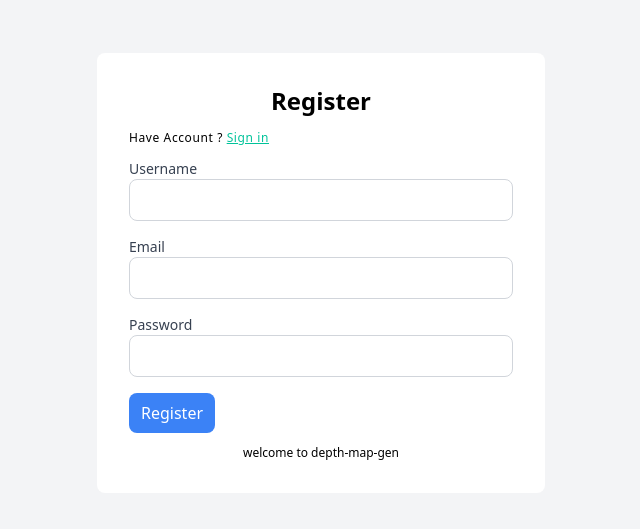
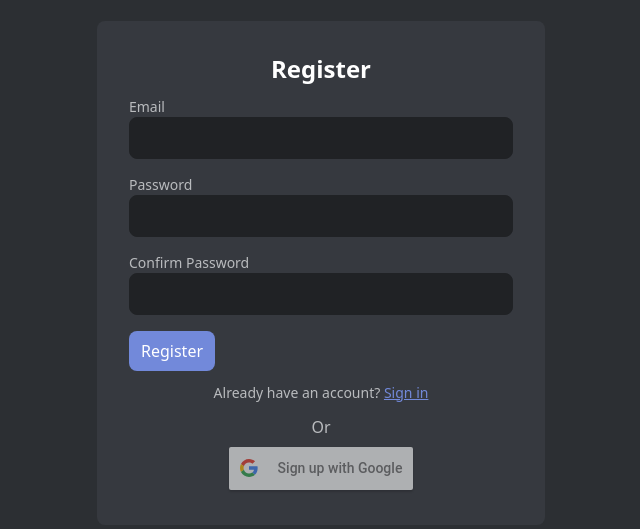
Before and after one commit to taketec/xy96, a React (Create React App) app in the folder frontend/: page /register in a window 1280 px wide. Shown: the part 127-656 px from the top of the page, without its empty margins (319-959 px from the left). Built offline with nearby package versions, Linux system fonts and the light colour scheme.

Commit message:
login ui

```diff
--- a/frontend/package.json
+++ b/frontend/package.json
@@ -11,7 +11,9 @@
     "postcss-cli": "^11.0.0",
     "react": "^18.2.0",
     "react-dom": "^18.2.0",
+    "react-google-login": "^5.2.2",
     "react-router-dom": "^6.22.3",
+    "react-spinners": "^0.13.8",
     "react-toastify": "^10.0.5",
     "web-vitals": "^2.1.4"
   },
--- a/frontend/src/App.js
+++ b/frontend/src/App.js
@@ -2,14 +2,15 @@ import React from 'react';
 import { BrowserRouter as Router, Routes, Route } from 'react-router-dom';
 import Login from './pages/Login'; // Import your Login component
 import Register from './pages/Register';
+import Username from './pages/Username'; // Import your Username component
 
 function App() {
   return (
     <Router>
       <Routes>
         <Route path="/login" element={<Login />} />
-        {/* Add other routes here, e.g., */}
         <Route path="/register" element={<Register />} />
+        <Route path="/username" element={<Username />} /> {/* New route for Username component */}
       </Routes>
     </Router>
   );
--- a/frontend/src/pages/Login.jsx
+++ b/frontend/src/pages/Login.jsx
@@ -1,13 +1,11 @@
-
 import React, { useState, useEffect } from 'react';
-import { Link,useNavigate } from 'react-router-dom'; // For navigation after login
-
+import { Link, useNavigate } from 'react-router-dom';
 import { loginUser, validUser } from '../apis/auth';
-
+import ClipLoader from 'react-spinners/ClipLoader';
+import { GoogleLogin } from 'react-google-login'; // Import GoogleLogin
 
 const Login = () => {
   const navigate = useNavigate();
-
   const [email, setEmail] = useState('');
   const [password, setPassword] = useState('');
   const [errorMessage, setErrorMessage] = useState(null);
@@ -21,9 +19,9 @@ const Login = () => {
         if (token) {
           const response = await validUser();
           if (response.token) {
-              navigate('/dashboard'); // Replace with your dashboard route
+            navigate('/dashboard');
           } else {
-              localStorage.removeItem('userToken'); // Clear invalid token
+            localStorage.removeItem('userToken');
           }
         }
       } catch (error) {
@@ -32,7 +30,7 @@ const Login = () => {
     };
 
     checkAuth();
-    }, []); // Run only on component mount
+  }, [navigate]);
 
   const handleSubmit = async (event) => {
     event.preventDefault();
@@ -41,10 +39,10 @@ const Login = () => {
 
     try {
       const response = await loginUser({ email, password });
-        const token = response.data.token; // Assuming token is in response data
+      const token = response.data.token;
 
       localStorage.setItem('userToken', token);
-        navigate('/dashboard'); // Replace with your dashboard route
+      navigate('/dashboard');
     } catch (error) {
       console.error('Login error:', error);
       setErrorMessage(error.response?.data?.message || 'Login failed');
@@ -53,15 +51,28 @@ const Login = () => {
     }
   };
 
+  // Handle successful Google login
+  const handleGoogleSuccess = (response) => {
+    console.log('Google login successful:', response);
+    // Use response.profileObj or response.tokenId for further processing
+    // You might want to authenticate the user on the backend using the token
+    // and then navigate to the desired page.
+  };
+
+  // Handle failed Google login
+  const handleGoogleFailure = (response) => {
+    console.error('Google login failed:', response);
+    // setErrorMessage('Google login failed. Please try again.');
+  };
+
   return (
-      <div className="flex min-h-screen items-center justify-center bg-gray-100">
-        <div className="w-full max-w-md p-8 space-y-3 rounded-lg bg-white ">
-          <h1 className="text-2xl font-bold text-center">Login</h1>
-          <p className='text-[#000000] text-[12px] tracking-wider font-medium'>No Account ? <Link className='text-[rgba(0,195,154,1)] underline' to="/register">Sign up</Link></p>
+    <div className="flex min-h-screen items-center justify-center bg-[#2c2f33]">
+      <div className="w-full max-w-md p-8 space-y-3 rounded-lg bg-[#36393f]">
+        <h1 className="text-2xl font-bold text-center text-[#ffffff]">Login</h1>
         {errorMessage && <div className="text-red-500 text-center">{errorMessage}</div>}
         <form onSubmit={handleSubmit} className="space-y-4">
           <div className="flex flex-col">
-              <label htmlFor="email" className="text-sm font-medium text-gray-700">
+            <label htmlFor="email" className="text-sm font-medium text-[#b9bbbe]">
               Email
             </label>
             <input
@@ -69,12 +80,12 @@ const Login = () => {
               type="email"
               value={email}
               onChange={(e) => setEmail(e.target.value)}
-                className="px-3 py-2 rounded-lg border border-gray-300 focus:outline-none focus:ring-1 focus:ring-blue-500 focus:border-blue-500"
+              className="px-3 py-2 rounded-lg bg-[#202225] border border-[#202225] text-[#ffffff] focus:outline-none focus:ring-2 focus:ring-[#7289da]"
               required
             />
           </div>
           <div className="flex flex-col">
-              <label htmlFor="password" className="text-sm font-medium text-gray-700">
+            <label htmlFor="password" className="text-sm font-medium text-[#b9bbbe]">
               Password
             </label>
             <input
@@ -82,22 +93,40 @@ const Login = () => {
               type="password"
               value={password}
               onChange={(e) => setPassword(e.target.value)}
-                className="px-3 py-2 rounded-lg border border-gray-300 focus:outline-none focus:ring-1 focus:ring-blue-500 focus:border-blue-500"
+              className="px-3 py-2 rounded-lg bg-[#202225] border border-[#202225] text-[#ffffff] focus:outline-none focus:ring-2 focus:ring-[#7289da]"
               required
             />
           </div>
           <button
             type="submit"
             disabled={isLoading}
-              className={`px-3 py-2 rounded-lg bg-blue-500 text-white font-medium hover:bg-blue-700 ${
-                isLoading ? 'cursor-not-allowed opacity-50' : ''
-              }`}
+            className={`px-3 py-2 rounded-lg bg-[#7289da] text-white font-medium hover:bg-[#677bc4] ${isLoading ? 'cursor-not-allowed opacity-50' : ''}`}
           >
-              {isLoading ? 'Logging in...' : 'Login'}
+            {isLoading ? (
+              <ClipLoader color="#ffffff" size={20} />
+            ) : (
+              'Login'
+            )}
           </button>
         </form>
-          <div className="flex justify-center mt-8">  {/* Added mt-8 for margin-top */}
-            <h1 className="text-xs text-center ">welcome to depth-map-gen </h1>
+        <p className="text-[#b9bbbe] text-sm text-center mt-4">
+          Dont't have an account?{' '}
+          <Link to="/register" className="text-[#7289da] underline">
+            Sign up
+          </Link>
+        </p>
+
+
+        <div className="text-center mt-4 text-[#b9bbbe]">
+          <p>Or</p>
+          <GoogleLogin
+            clientId="YOUR_GOOGLE_CLIENT_ID" // Replace with your Google client ID
+            buttonText="Sign in with Google"
+            onSuccess={handleGoogleSuccess}
+            onFailure={handleGoogleFailure}
+            cookiePolicy={'single_host_origin'}
+            className="google-login-button mt-2"
+          />
         </div>
       </div>
     </div>
--- a/frontend/src/pages/Register.jsx
+++ b/frontend/src/pages/Register.jsx
@@ -1,13 +1,13 @@
-import React, { useState, useEffect } from 'react';
-import { Link, useNavigate } from 'react-router-dom'; // For navigation
-import { registerUser } from '../apis/auth'; // Assuming your register API function
+import React, { useState } from 'react';
+import { Link, useNavigate } from 'react-router-dom';
+import { registerUser } from '../apis/auth';
+import { GoogleLogin } from 'react-google-login'; // Import GoogleLogin
 
 const Register = () => {
   const navigate = useNavigate();
-
-  const [username, setUsername] = useState('');
   const [email, setEmail] = useState('');
   const [password, setPassword] = useState('');
+  const [confirmPassword, setConfirmPassword] = useState('');
   const [errorMessage, setErrorMessage] = useState(null);
   const [isLoading, setIsLoading] = useState(false);
 
@@ -16,81 +16,108 @@ const Register = () => {
     setIsLoading(true);
     setErrorMessage(null);
 
-    const { data, error } = await registerUser({username,email,password}); // Get error from response
-    if (data?.token) {
-      localStorage.setItem("userToken", data.token);
+    // Validate password and confirmation match
+    if (password !== confirmPassword) {
+      setErrorMessage('Passwords do not match');
       setIsLoading(false);
-      navigate("/dashboard");
-    } else {
+      return;
+    }
+
+    try {
+      const response = await registerUser({ email, password });
+      if (response.data?.token) {
+        localStorage.setItem('userToken', response.data.token);
+        navigate('/dashboard');
+      } else {
+        setErrorMessage(response.error || 'Registration failed');
+      }
+    } catch (error) {
+      setErrorMessage(error.message || 'Registration failed');
+    } finally {
       setIsLoading(false);
-      if (error) {
-        console.log(error)
-        setErrorMessage(error); // Set error message if provided in response
-      } else {
-        setErrorMessage("Invalid Credentials!");
-      }
     }
   };
+
+  // Handle successful Google login
+  const handleGoogleSuccess = (response) => {
+    console.log('Google login successful:', response);
+    // Handle the response as needed (e.g., authenticate user, navigate to a page)
+  };
+
+  // Handle failed Google login
+  const handleGoogleFailure = (response) => {
+    console.error('Google login failed:', response);
+    // setErrorMessage('Google login failed. Please try again.');
+  };
+
   return (
-    <div className="flex min-h-screen items-center justify-center bg-gray-100">
-      <div className="w-full max-w-md p-8 space-y-3 rounded-lg bg-white ">
-        <h1 className="text-2xl font-bold text-center">Register</h1>
-        <p className='text-[#000000] text-[12px] tracking-wider font-medium'>Have Account ? <Link className='text-[rgba(0,195,154,1)] underline' to="/login">Sign in</Link></p>
+    <div className="flex min-h-screen items-center justify-center bg-[#2c2f33]">
+      <div className="w-full max-w-md p-8 space-y-3 rounded-lg bg-[#36393f]">
+        <h1 className="text-2xl font-bold text-center text-[#ffffff]">Register</h1>
         {errorMessage && <div className="text-red-500 text-center">{errorMessage}</div>}
         <form onSubmit={handleSubmit} className="space-y-4">
           <div className="flex flex-col">
-            <label htmlFor="lastName" className="text-sm font-medium text-gray-700">
-              Username
-            </label>
-            <input
-              id="lastName"
-              type="text"
-              value={username}
-              onChange={(e) => setUsername(e.target.value)}
-              className="px-3 py-2 rounded-lg border border-gray-300 focus:outline-none focus:ring-1 focus:ring-blue-500 focus:border-blue-500"
-              required
-            />
-          </div>
-          <div className="flex flex-col">
-            <label htmlFor="email" className="text-sm font-medium text-gray-700">
-              Email
-            </label>
+            <label htmlFor="email" className="text-sm font-medium text-[#b9bbbe]">Email</label>
             <input
               id="email"
               type="email"
               value={email}
               onChange={(e) => setEmail(e.target.value)}
-              className="px-3 py-2 rounded-lg border border-gray-300 focus:outline-none focus:ring-1 focus:ring-blue-500 focus:border-blue-500"
+              className="px-3 py-2 rounded-lg bg-[#202225] border border-[#202225] text-[#ffffff] focus:outline-none focus:ring-2 focus:ring-[#7289da]"
               required
             />
           </div>
           <div className="flex flex-col">
-            <label htmlFor="password" className="text-sm font-medium text-gray-700">
-              Password
-            </label>
+            <label htmlFor="password" className="text-sm font-medium text-[#b9bbbe]">Password</label>
             <input
               id="password"
               type="password"
               value={password}
               onChange={(e) => setPassword(e.target.value)}
-              className="px-3 py-2 rounded-lg border border-gray-300 focus:outline-none focus:ring-1 focus:ring-blue-500 focus:border-blue-500"
+              className="px-3 py-2 rounded-lg bg-[#202225] border border-[#202225] text-[#ffffff] focus:outline-none focus:ring-2 focus:ring-[#7289da]"
+              required
+            />
+          </div>
+          <div className="flex flex-col">
+            <label htmlFor="confirmPassword" className="text-sm font-medium text-[#b9bbbe]">Confirm Password</label>
+            <input
+              id="confirmPassword"
+              type="password"
+              value={confirmPassword}
+              onChange={(e) => setConfirmPassword(e.target.value)}
+              className="px-3 py-2 rounded-lg bg-[#202225] border border-[#202225] text-[#ffffff] focus:outline-none focus:ring-2 focus:ring-[#7289da]"
               required
             />
           </div>
           <button
             type="submit"
             disabled={isLoading}
-            className={`px-3 py-2 rounded-lg bg-blue-500 text-white font-medium hover:bg-blue-700 ${
-              isLoading ? 'cursor-not-allowed opacity-50' : ''
-            }`}
+            className={`px-3 py-2 rounded-lg bg-[#7289da] text-white font-medium hover:bg-[#677bc4] ${isLoading ? 'cursor-not-allowed opacity-50' : ''}`}
           >
             {isLoading ? 'Registering...' : 'Register'}
           </button>
         </form>
-        <h1 className="text-xs text-center ">welcome to depth-map-gen</h1>  {/* Larger font size and specific color */}
+        <p className="text-[#b9bbbe] text-sm text-center mt-4">
+          Already have an account?{' '}
+          <Link to="/login" className="text-[#7289da] underline">
+            Sign in
+          </Link>
+        </p>
+
+        <div className="text-center mt-4 text-[#b9bbbe]">
+          <p>Or</p>
+          <GoogleLogin
+            clientId="YOUR_GOOGLE_CLIENT_ID" // Replace with your Google client ID
+            buttonText="Sign up with Google"
+            onSuccess={handleGoogleSuccess}
+            onFailure={handleGoogleFailure}
+            cookiePolicy={'single_host_origin'}
+            className="google-login-button mt-2"
+          />
+        </div>
       </div>
     </div>
   );
-  };
+};
 
-  export default Register;
+export default Register;
```
Also changed, not shown: frontend/src/pages/Username.jsx (added, +54 -0 lines), 1 other file (tests, documents, lock files or other folders). Lines whose indentation alone changed are shown as unchanged.
